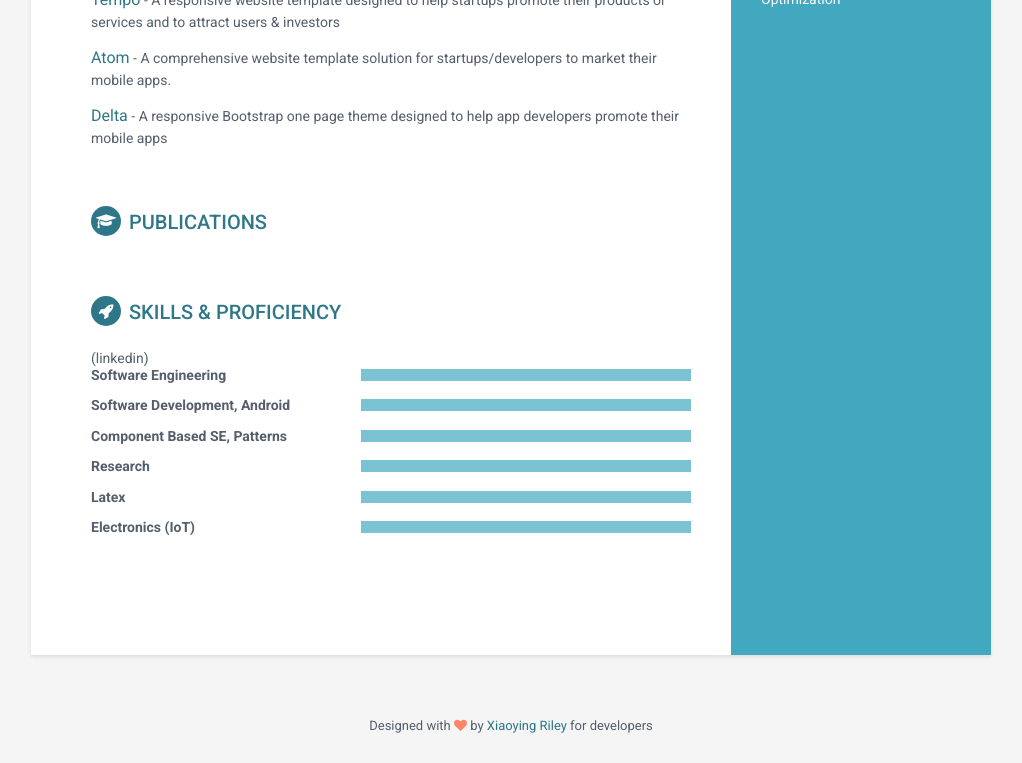
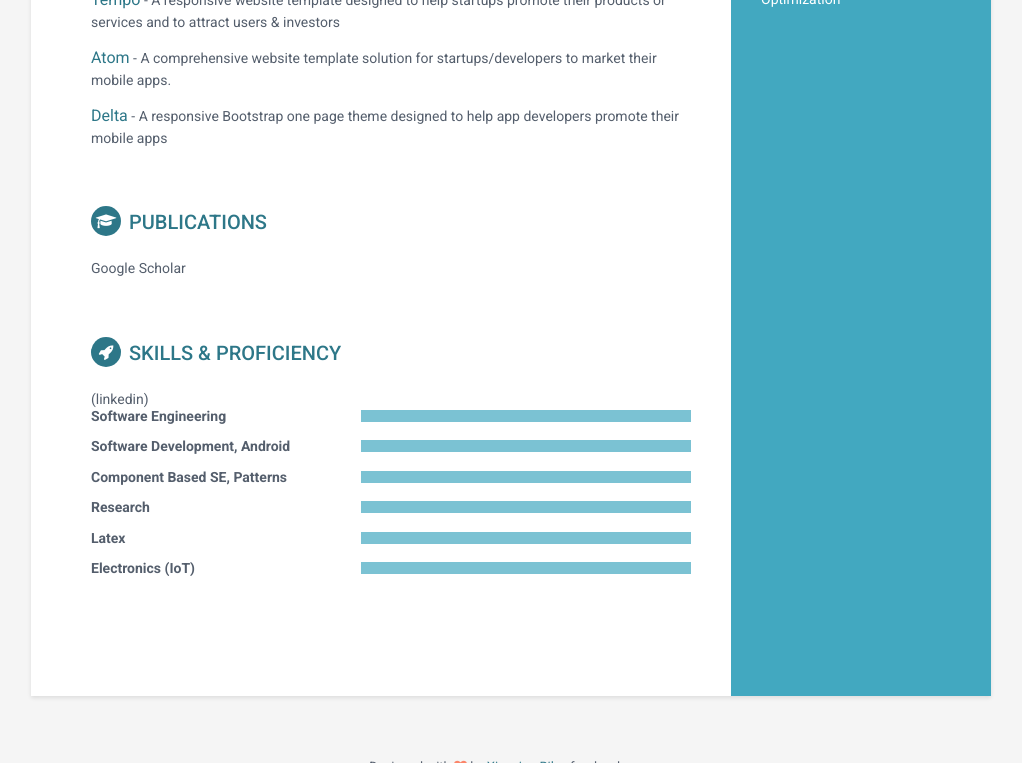
Before and after one commit to isvogor-foi/isvogor-foi.github.io, a Jekyll site: the page built from index.html, in a window 1280 px wide and 900 px high, scrolled down 1176 px, cut to the strip 0-763 px from the top of the window. Shown: the whole strip, without its empty margins (129-1151 px from the left). Built offline with Jekyll 4.4.1, drawn with Linux system fonts in a browser that asks for light colours; some web fonts are replaced.

Commit message:
Update publications.html

```diff
--- a/_includes/publications.html
+++ b/_includes/publications.html
@@ -1,5 +1,7 @@
 
 <section class="skills-section section">
-                <h2 class="section-title"><i class="fa fa-graduation-cap"></i>Publications</h2>
-
+    <h2 class="section-title"><i class="fa fa-graduation-cap"></i>Publications</h2>
+    <div class="intro">
+      <p>Google Scholar</p>
+    </div><!--//intro-->
 </section><!--//publications-section-->
```
